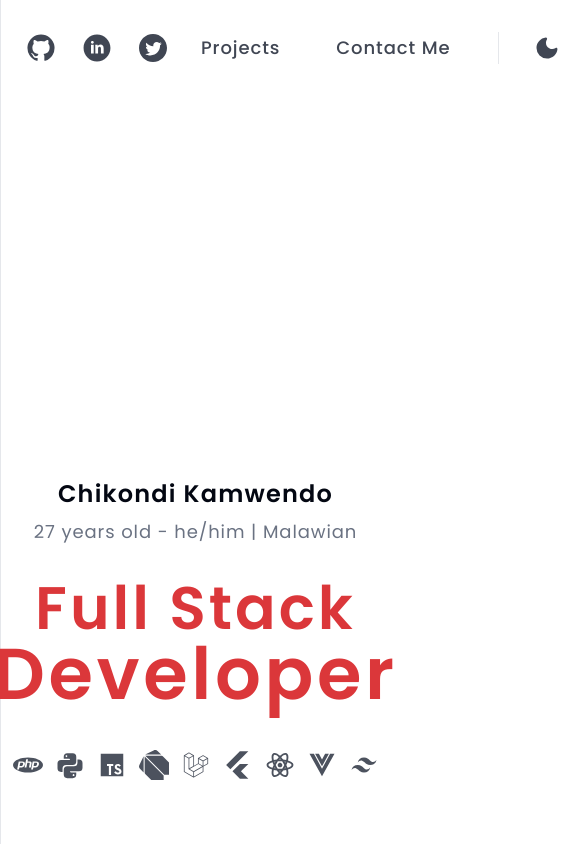
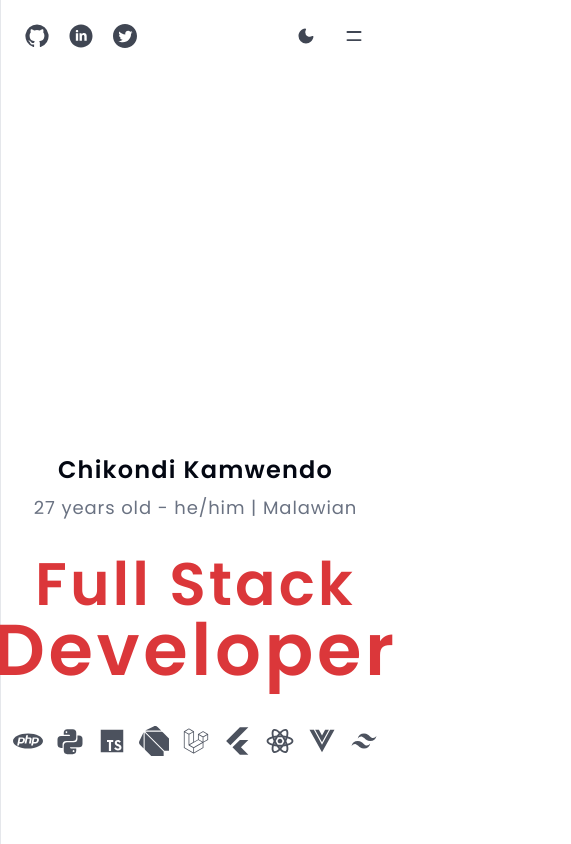
Before and after one commit to chikondikamwendo/chikondikamwendo.github.io, a React (Vite) app: page / in a window 390 px wide. Shown: the whole page, 571 px wide, since content can reach past the window. Built offline with nearby package versions, Linux system fonts and the light colour scheme; a web font is replaced by a local one.

Commit message:
Feat: Optimized navigation for responsiveness.

```diff
--- /dev/null
+++ b/src/components/icons/menu.tsx
@@ -0,0 +1,7 @@
+import type { SVGProps } from "react";
+
+export default function Menu(props: SVGProps<SVGSVGElement>) {
+    return (
+      <svg xmlns="http://www.w3.org/2000/svg" width="1em" height="1em" viewBox="0 0 16 16" {...props}>{/* Icon from HeroIcons by Refactoring UI Inc - https://github.com/tailwindlabs/heroicons/blob/master/LICENSE */}<path fill="currentColor" fillRule="evenodd" d="M2 4.75A.75.75 0 0 1 2.75 4h10.5a.75.75 0 0 1 0 1.5H2.75A.75.75 0 0 1 2 4.75m0 6.5a.75.75 0 0 1 .75-.75h10.5a.75.75 0 0 1 0 1.5H2.75a.75.75 0 0 1-.75-.75" clipRule="evenodd" /></svg>
+    )
+  }
--- /dev/null
+++ b/src/components/icons/x.tsx
@@ -0,0 +1,19 @@
+import type { SVGProps } from "react";
+
+export default function X(props: SVGProps<SVGSVGElement>) {
+  return (
+    <svg
+      xmlns="http://www.w3.org/2000/svg"
+      width="1em"
+      height="1em"
+      viewBox="0 0 24 24"
+      {...props}
+    >
+      {/* Icon from Material Symbols by Google - https://github.com/google/material-design-icons/blob/master/LICENSE */}
+      <path
+        fill="currentColor"
+        d="m12 13.4l-4.9 4.9q-.275.275-.7.275t-.7-.275t-.275-.7t.275-.7l4.9-4.9l-4.9-4.9q-.275-.275-.275-.7t.275-.7t.7-.275t.7.275l4.9 4.9l4.9-4.9q.275-.275.7-.275t.7.275t.275.7t-.275.7L13.4 12l4.9 4.9q.275.275.275.7t-.275.7t-.7.275t-.7-.275z"
+      />
+    </svg>
+  );
+}
--- a/src/layouts/default.tsx
+++ b/src/layouts/default.tsx
@@ -1,92 +1,205 @@
+import { useEffect, useState } from "react";
 import Github from "@/components/icons/github";
 import Linkedin from "@/components/icons/linkedin";
 import Moon from "@/components/icons/moon";
+import Sun from "@/components/icons/sun";
 import Twitter from "@/components/icons/twitter";
 import { Button } from "@/components/ui/button";
 import { Separator } from "@/components/ui/separator";
+import { cn } from "@/lib/utils";
+import X from "@/components/icons/x";
+import Menu from "@/components/icons/menu";
+
+const navLinks = [
+  { name: "Projects", href: "#projects" },
+  { name: "Contact", href: "#contact" },
+];
+
+const socialLinks = [
+  {
+    name: "GitHub",
+    href: "https://github.com/chikondikamwendo",
+    icon: <Github className="size-6 sm:size-7" />,
+  },
+  {
+    name: "LinkedIn",
+    href: "https://linkedin.com/in/chikondikamwendo",
+    icon: <Linkedin className="size-6 sm:size-7" />,
+  },
+  {
+    name: "Twitter",
+    href: "https://x.com/chikondkamwendo",
+    icon: <Twitter className="size-6 sm:size-7" />,
+  },
+];
 
 export default function DefaultLayout({
   children,
 }: {
   children: React.ReactNode;
 }) {
+  const [isScrolled, setIsScrolled] = useState(false);
+  const [darkMode, setDarkMode] = useState(false);
+  const [isMobileMenuOpen, setIsMobileMenuOpen] = useState(false);
+
+  useEffect(() => {
+    // Check for dark mode preference
+    if (typeof window !== "undefined") {
+      const isDark =
+        localStorage.theme === "dark" ||
+        (!("theme" in localStorage) &&
+          window.matchMedia("(prefers-color-scheme: dark)").matches);
+      setDarkMode(isDark);
+      document.documentElement.classList.toggle("dark", isDark);
+    }
+
+    // Handle scroll effect
+    const handleScroll = () => {
+      setIsScrolled(window.scrollY > 10);
+    };
+    window.addEventListener("scroll", handleScroll);
+    return () => window.removeEventListener("scroll", handleScroll);
+  }, []);
+
+  const toggleDarkMode = () => {
+    const newDarkMode = !darkMode;
+    setDarkMode(newDarkMode);
+    localStorage.theme = newDarkMode ? "dark" : "light";
+    document.documentElement.classList.toggle("dark", newDarkMode);
+  };
+
   return (
-    <main className="container mx-auto border-l min-h-screen">
-      <header className="px-4 py-6 flex justify-between items-center">
-        <ul className="flex items-center gap-2">
-          <li>
+    <div className="min-h-screen container mx-auto border-l bg-background transition-colors duration-200">
+      <header
+        className={cn(
+          "sticky top-0 left-0 right-0 z-50 bg-background/80 backdrop-blur-sm transition-all duration-300",
+          isScrolled ? "py-2 shadow-sm" : "py-4"
+        )}
+      >
+        <div className="container mx-auto px-4 sm:px-6 lg:px-8">
+          <div className="flex items-center justify-between">
+            {/* Social Links */}
+            <nav
+              aria-label="Social links"
+              className="flex items-center space-x-1 sm:space-x-2"
+            >
+              {socialLinks.map((link) => (
+                <Button
+                  key={link.name}
+                  asChild
+                  variant="ghost"
+                  size="icon"
+                  className="h-10 w-10 sm:h-12 sm:w-12 text-secondary-foreground/80 hover:text-primary hover:bg-primary/10"
+                  aria-label={link.name}
+                >
+                  <a href={link.href} target="_blank" rel="noopener noreferrer">
+                    {link.icon}
+                  </a>
+                </Button>
+              ))}
+            </nav>
+
+            {/* Desktop Navigation */}
+            <nav
+              className="hidden md:flex items-center space-x-2"
+              aria-label="Main navigation"
+            >
+              {navLinks.map((link) => (
+                <Button
+                  key={link.name}
+                  asChild
+                  variant="ghost"
+                  className="px-3 py-2 text-sm sm:text-base font-medium text-secondary-foreground/80 hover:text-primary hover:bg-primary/10"
+                >
+                  <a
+                    href={link.href}
+                    onClick={() => setIsMobileMenuOpen(false)}
+                  >
+                    {link.name}
+                  </a>
+                </Button>
+              ))}
+              <div className="h-6 mx-2">
+                <Separator orientation="vertical" />
+              </div>
               <Button
                 variant="ghost"
-              className="w-12 h-12 text-secondary-foreground/80 hover:text-primary hover:bg-primary/10"
-              asChild
+                size="icon"
+                onClick={toggleDarkMode}
+                className="h-10 w-10 sm:h-12 sm:w-12 text-secondary-foreground/80 hover:text-primary hover:bg-primary/10"
+                aria-label={
+                  darkMode ? "Switch to light mode" : "Switch to dark mode"
+                }
               >
-              <a href="https://github.com/chikondikamwendo" target="__blank">
-                <Github className="size-7" />
-              </a>
+                {darkMode ? (
+                  <Sun className="size-5 sm:size-6" />
+                ) : (
+                  <Moon className="size-5 sm:size-6" />
+                )}
               </Button>
-          </li>
-          <li>
+            </nav>
+
+            {/* Mobile menu button */}
+            <div className="flex items-center md:hidden space-x-2">
               <Button
                 variant="ghost"
-              className="w-12 h-12 text-secondary-foreground/80 hover:text-primary hover:bg-primary/10"
-              asChild
+                size="icon"
+                onClick={toggleDarkMode}
+                className="h-10 w-10 text-secondary-foreground/80 hover:text-primary hover:bg-primary/10"
+                aria-label={
+                  darkMode ? "Switch to light mode" : "Switch to dark mode"
+                }
               >
-              <a
-                href="https://linkedin.com/in/chikondikamwendo"
-                target="__blank"
-              >
-                <Linkedin className="size-7" />
-              </a>
+                {darkMode ? (
+                  <Sun className="size-5" />
+                ) : (
+                  <Moon className="size-5" />
+                )}
               </Button>
-          </li>
-          <li>
               <Button
                 variant="ghost"
-              className="w-12 h-12 text-secondary-foreground/80 hover:text-primary hover:bg-primary/10"
+                size="icon"
+                onClick={() => setIsMobileMenuOpen(!isMobileMenuOpen)}
+                className="h-10 w-10 text-secondary-foreground/80 hover:text-primary hover:bg-primary/10 md:hidden"
+                aria-label={isMobileMenuOpen ? "Close menu" : "Open menu"}
+              >
+                {isMobileMenuOpen ? (
+                  <X className="size-5" />
+                ) : (
+                  <Menu className="size-5" />
+                )}
+              </Button>
+            </div>
+          </div>
+
+          {/* Mobile Navigation Menu */}
+          <div
+            className={cn(
+              "md:hidden overflow-hidden transition-all duration-300 ease-in-out",
+              isMobileMenuOpen ? "max-h-40 py-4" : "max-h-0 py-0"
+            )}
+          >
+            <nav
+              className="flex flex-col space-y-2"
+              aria-label="Mobile navigation"
+            >
+              {navLinks.map((link) => (
+                <Button
+                  key={link.name}
                   asChild
+                  variant="ghost"
+                  className="w-full justify-start px-4 py-3 text-base font-medium text-secondary-foreground/80 hover:text-primary hover:bg-primary/10"
+                  onClick={() => setIsMobileMenuOpen(false)}
                 >
-              <a href="https://x.com/chikondkamwendo" target="__blank">
-                <Twitter className="size-7" />
-              </a>
+                  <a href={link.href}>{link.name}</a>
                 </Button>
-          </li>
-        </ul>
+              ))}
+            </nav>
+          </div>
+        </div>
+      </header>
 
-        <ul className="flex items-center gap-2">
-          <li>
-            <Button
-              variant="ghost"
-              size="lg"
-              className="text-lg text-secondary-foreground/80 hover:text-primary hover:bg-primary/10"
-              asChild
-            >
-              <a href="#projects">Projects</a>
-            </Button>
-          </li>
-          <li>
-            <Button
-              variant="ghost"
-              size="lg"
-              className="text-lg text-secondary-foreground/80 hover:text-primary hover:bg-primary/10"
-              asChild
-            >
-              <a href="#contact-me">Contact Me</a>
-            </Button>
-          </li>
-          <li className="h-8 px-4">
-            <Separator orientation="vertical" />
-          </li>
-          <li>
-            <Button
-              variant="ghost"
-              className="w-12 h-12 text-secondary-foreground/80 hover:text-primary hover:bg-primary/10 cursor-pointer"
-            >
-              <Moon className="size-7" />
-            </Button>
-          </li>
-        </ul>
-      </header>
-      {children}
-    </main>
+      <main>{children}</main>
+    </div>
   );
 }
```
Lines whose indentation alone changed are shown as unchanged.
